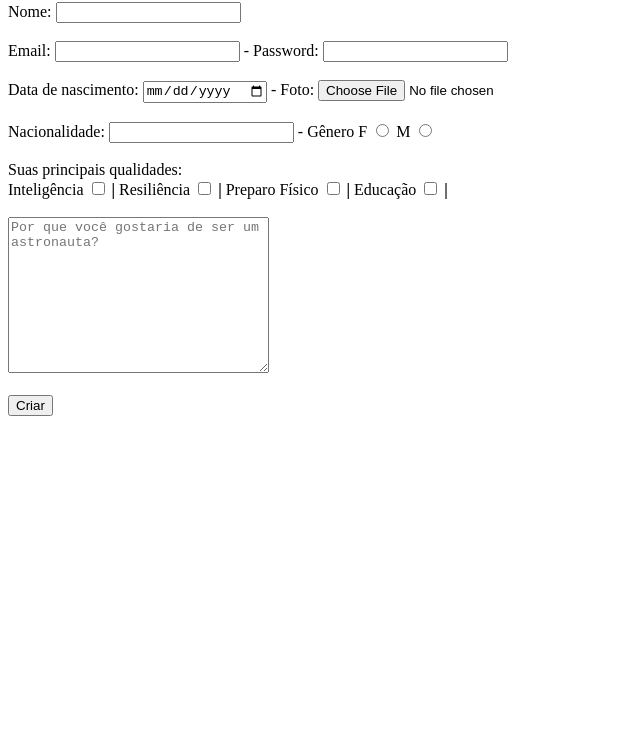
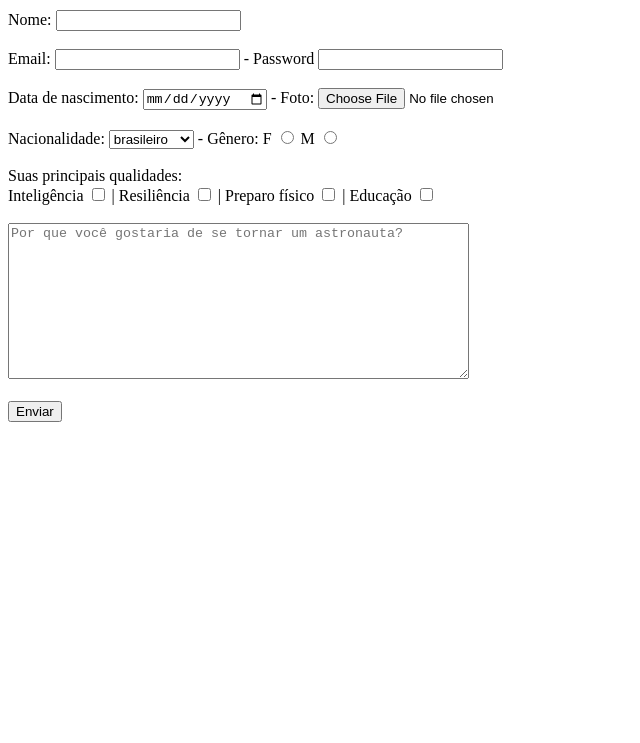
Before and after one commit to KiboKibito/Exerc-cios, a plain HTML site: page exercicio_4/forms_cadastro_astronauta.html in a window 1280 px wide. Shown: the part 57-800 px from the top of the page, without its empty margins (0-640 px from the left). Drawn offline with Linux system fonts and the light colour scheme.

Commit message:
dei uma adaptada no código

```diff
--- a/exercicio_4/forms_cadastro_astronauta.html
+++ b/exercicio_4/forms_cadastro_astronauta.html
@@ -4,64 +4,67 @@
     <title>Cadastro da liga dos astronautas</title>
   </head>
   <body>
-    <h3>Cadastro da liga dos astronautas</h3>
-    <form action="https://www.google.com/search">
-      <label for="">Nome:</label>
-      <input type="text" id="q" name="q" />
+    <h2>Cadastro da liga dos astronautas</h2>
+    <form action="">
+      <div>
+        <label for="name">Nome:</label>
+        <input type="text" id="name" name="name" required />
+      </div>
       <br />
+      <div>
+        <label for="email">Email:</label>
+        <input type="email" id="email" name="email" required />
+        <label for="pwd">- Password</label>
+        <input type="password" id="pwd" name="pwd" required />
+      </div>
       <br />
-      <label for="g">Email:</label>
-      <input type="email" id="g" name="g" />
-      <label for="pwd">- Password: </label>
-      <input type="password" id="pwd" name="pwd" />
+      <div>
+        <label for="date">Data de nascimento:</label>
+        <input type="date" id="date" name="date" required />
+        <label for="photo">- Foto:</label>
+        <input type="file" id="photo" name="photo" />
+      </div>
       <br />
+      <div>
+        <label for="nationality">Nacionalidade:</label>
+        <select name="nationality" id="nationality">
+          <option value="brazilian">brasileiro</option>
+          <option value="american">americano</option>
+          <option value="russian">russo</option>
+        </select>
+        - Gênero:
+        <label for="female">F</label>
+        <input type="radio" id="F" />
+        <label for="male">M</label>
+        <input type="radio" id="F" />
+      </div>
       <br />
-      <label for="d">Data de nascimento:</label>
-      <input type="date" id="d" name="d" />
-      <label for="file">- Foto:</label>
-      <input type="file" id="file" name="file" />
+      <div>
+        Suas principais qualidades:
+        <br />
+        <label for="int">Inteligência</label>
+        <input type="checkbox" id="int" name="int" /> |
+        <label for="res">Resiliência</label>
+        <input type="checkbox" id="res" name="res" /> |
+        <label for="prep">Preparo físico</label>
+        <input type="checkbox" id="prep" name="prep" /> |
+        <label for="edu">Educação</label>
+        <input type="checkbox" id="edu" name="edu" />
+      </div>
       <br />
+      <div>
+        <textarea
+          name="reason"
+          id="reason"
+          cols="55"
+          rows="10"
+          placeholder="Por que você gostaria de se tornar um astronauta?"
+          required
+          minlength="20"
+        ></textarea>
+      </div>
       <br />
-      <label for="ncd">Nacionalidade:</label>
-      <input list="nacionalidade" id="ncd" name="ncd" />
-      <datalist id="nacionalidade">
-        <option value="brasileiro"></option>
-        <option value="russo"></option>
-        <option value="americano"></option>
-      </datalist>
-      - Gênero
-      <label for="fmn">F</label>
-      <input type="radio" id="fmn" name="fmn" value="F" />
-      <label for="mcln">M</label>
-      <input type="radio" id="mcln" name="fmn" value="M" />
-      <br />
-      <br />
-      Suas principais qualidades:
-      <br />
-      <label for="int">Inteligência</label>
-      <input type="checkbox" id="int" name="int" value="int" />
-      <strong> | </strong>
-      <label for="res">Resiliência</label>
-      <input type="checkbox" id="res" name="res" value="res" />
-      <strong> | </strong>
-      <label for="prep">Preparo Físico</label>
-      <input type="checkbox" id="prep" name="prep" value="prep" />
-      <strong> | </strong>
-      <label for="ed">Educação</label>
-      <input type="checkbox" id="ed" name="ed" value="ed" />
-      <strong> | </strong>
-      <br />
-      <br />
-      <textarea
-        name="pergunta"
-        id="pergunta"
-        cols="30"
-        rows="10"
-        placeholder="Por que você gostaria de ser um astronauta?"
-      ></textarea>
-      <br />
-      <br />
-      <input type="submit" value="Criar" />
+      <input type="submit" value="Enviar" />
     </form>
   </body>
 </html>
```
